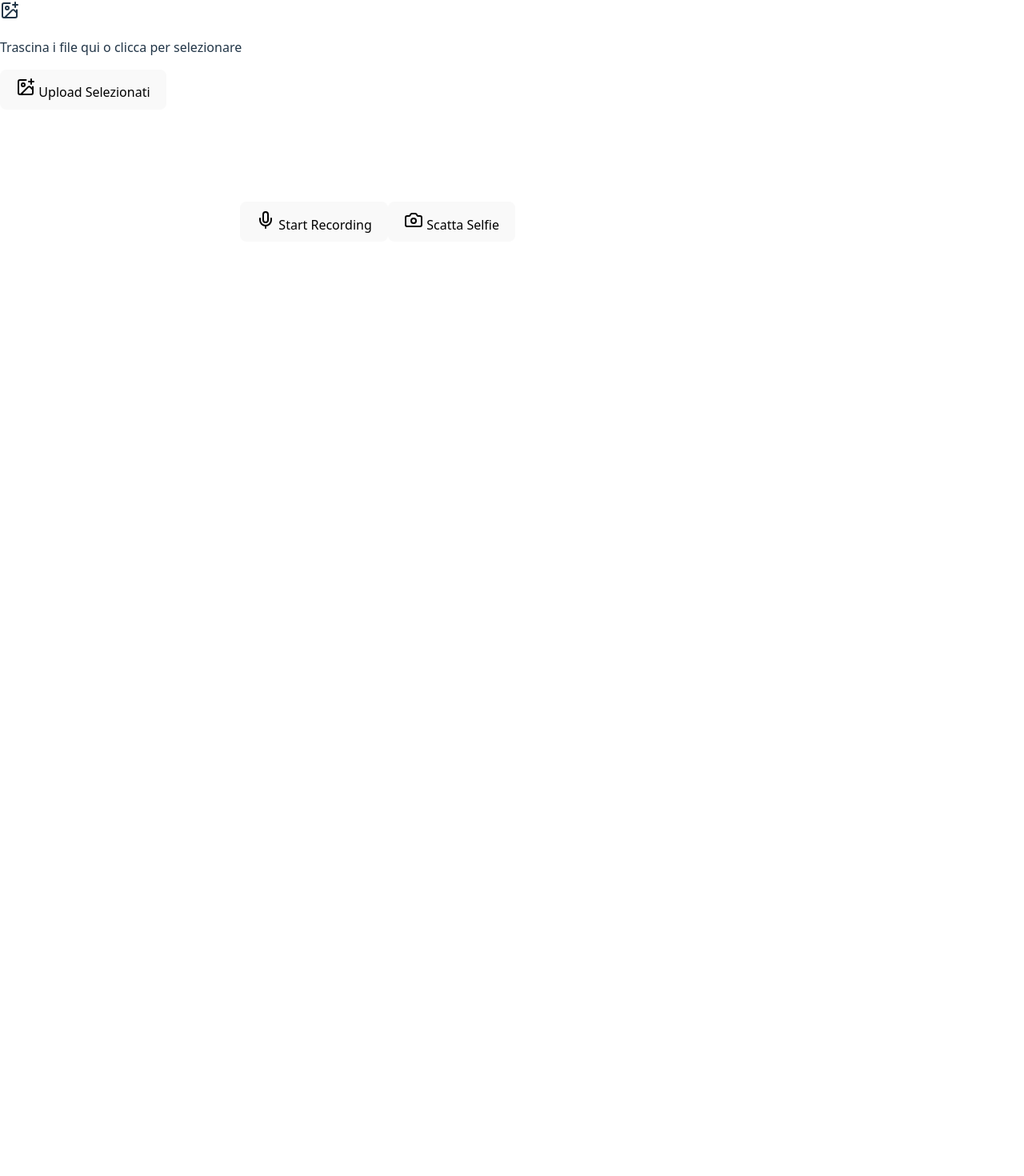
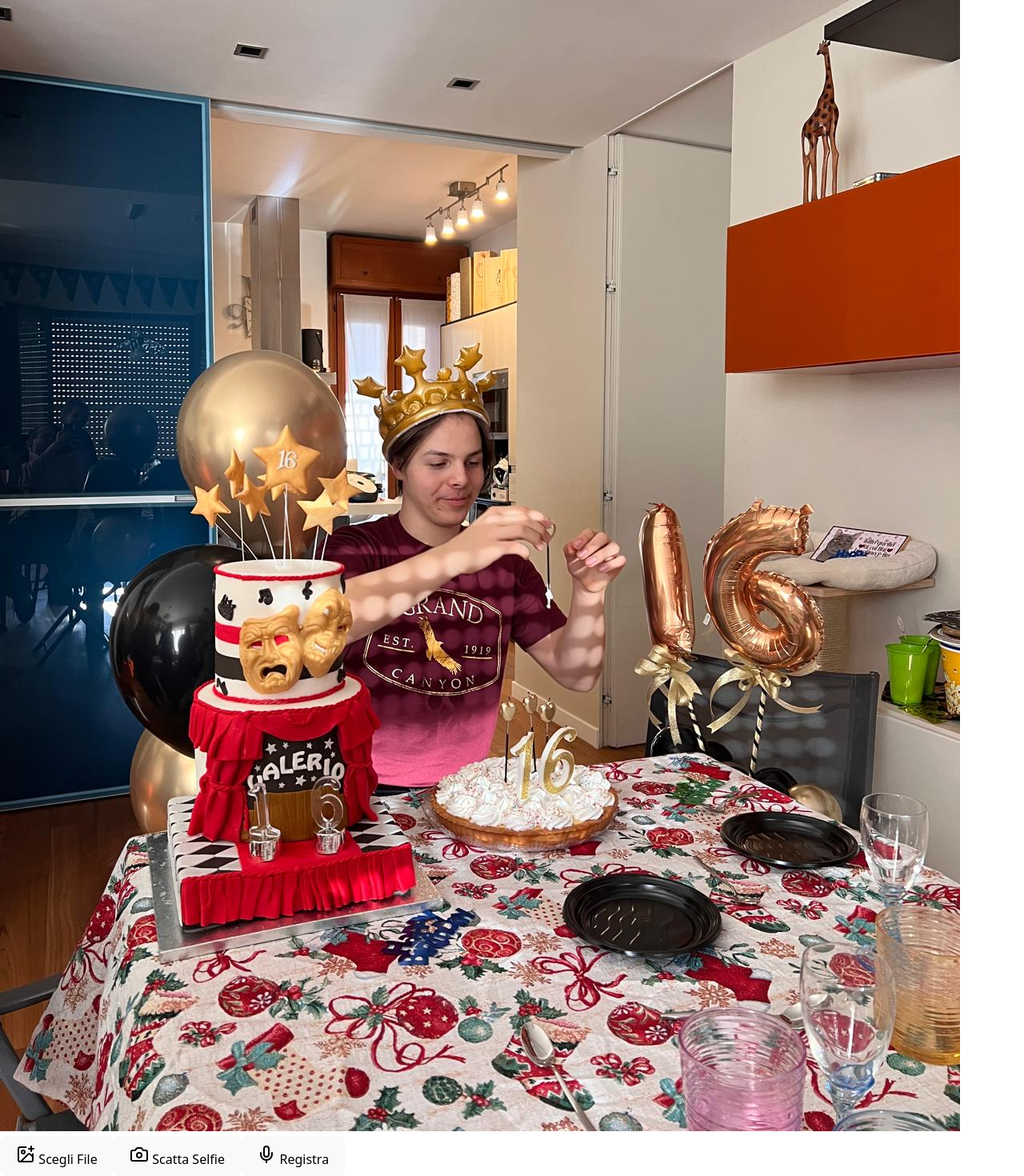
Before and after one commit to daticca/supabase-valerio-app, a React (Vite) app: page / in a window 1280 px wide. Shown: the part 311-1781 px from the top of the page at 80% size. Before the commit the page ends 800 px from the top, so only its background shows below. Built offline with nearby package versions, Linux system fonts and the light colour scheme.

Commit message:
App aggiornata con icone e correzioni

```diff
--- a/src/App.jsx
+++ b/src/App.jsx
@@ -2,8 +2,9 @@ import React, { useState, useRef } from "react";
 import { createClient } from "@supabase/supabase-js";
 import { useDropzone } from "react-dropzone";
 import { Camera, Mic, ImagePlus } from "lucide-react";
+import valerioPhoto from "./assets/valerio.jpeg";
 
-// Supabase client con variabili d'ambiente
+// Supabase
 const supabaseUrl = import.meta.env.VITE_SUPABASE_URL;
 const supabaseKey = import.meta.env.VITE_SUPABASE_ANON_KEY;
 const supabase = createClient(supabaseUrl, supabaseKey);
@@ -17,7 +18,6 @@ export default function App() {
   const mediaRecorderRef = useRef();
   const [stream, setStream] = useState(null);
 
-  // Drag & drop dei file
   const { getRootProps, getInputProps } = useDropzone({
     onDrop: async (acceptedFiles) => {
       setFiles(acceptedFiles);
@@ -27,7 +27,6 @@ export default function App() {
     },
   });
 
-  // Upload su Supabase
   const uploadFile = async (file) => {
     const filename = `${Date.now()}_${file.name || "media.webm"}`;
     const { data, error } = await supabase.storage
@@ -41,13 +40,10 @@ export default function App() {
       .from("valerio-uploads")
       .getPublicUrl(filename).data.publicUrl;
 
-    // Salva metadati nel database
     await supabase.from("files").insert([{ filename, url, type: file.type }]);
-
     setPreview((prev) => [...prev, url]);
   };
 
-  // Registrazione audio/video
   const startRecording = async () => {
     const mediaStream = await navigator.mediaDevices.getUserMedia({
       video: true,
@@ -73,7 +69,6 @@ export default function App() {
     setRecording(false);
   };
 
-  // Scatta selfie
   const takePhoto = async () => {
     const mediaStream = await navigator.mediaDevices.getUserMedia({ video: true });
     const video = document.createElement("video");
@@ -91,63 +86,61 @@ export default function App() {
   };
 
   return (
-    <div className="p-4">
-      <h1 className="text-2xl font-bold mb-4">Upload e Registrazione Web</h1>
-
-      {/* Drag & Drop */}
-      <div
-        {...getRootProps()}
-        className="border p-4 mb-4 flex items-center justify-center cursor-pointer hover:bg-gray-100 transition rounded"
-      >
-        <input {...getInputProps()} />
-        <ImagePlus className="w-6 h-6 mr-2 text-blue-500" />
-        <p>Trascina i file qui o clicca per selezionare</p>
+    <div className="p-6 max-w-4xl mx-auto">
+      {/* Titolo in frame */}
+      <div className="bg-blue-500 text-white p-4 rounded shadow mb-6 text-center">
+        <h1 className="text-3xl font-bold">Upload e Registrazione Web</h1>
       </div>
 
-      <button
-        onClick={() => files.forEach(uploadFile)}
-        className="mb-4 bg-blue-500 text-white px-4 py-2 rounded flex items-center hover:bg-blue-600 transition"
-      >
-        <ImagePlus className="w-5 h-5 mr-2" /> Upload Selezionati
-      </button>
+      {/* Foto */}
+      <div className="flex justify-center mb-6">
+        <img
+          src={valerioPhoto}
+          alt="Valerio"
+          className="w-48 h-48 object-cover rounded-full shadow-lg"
+        />
+      </div>
 
-      {/* Live video / registrazione */}
-      <div className="mb-4 flex flex-wrap gap-2 items-center">
-        <video
-          ref={videoRef}
-          autoPlay
-          muted
-          className="w-64 h-48 border mb-2 rounded"
-        ></video>
+      {/* Pulsanti grandi affiancati / responsive */}
+      <div className="flex flex-wrap justify-center gap-4 mb-6">
+        {/* Drag & drop / scegli file */}
+        <button
+          {...getRootProps()}
+          className="bg-blue-500 text-white px-6 py-4 rounded-lg flex items-center gap-2 hover:bg-blue-600 transition w-full sm:w-auto justify-center"
+        >
+          <ImagePlus className="w-6 h-6" /> Scegli File
+          <input {...getInputProps()} />
+        </button>
 
+        {/* Selfie */}
+        <button
+          onClick={takePhoto}
+          className="bg-yellow-500 text-white px-6 py-4 rounded-lg flex items-center gap-2 hover:bg-yellow-600 transition w-full sm:w-auto justify-center"
+        >
+          <Camera className="w-6 h-6" /> Scatta Selfie
+        </button>
+
+        {/* Registrazione audio/video */}
         {!recording ? (
           <button
             onClick={startRecording}
-            className="bg-green-500 text-white px-4 py-2 rounded flex items-center mr-2 hover:bg-green-600 transition"
+            className="bg-green-500 text-white px-6 py-4 rounded-lg flex items-center gap-2 hover:bg-green-600 transition w-full sm:w-auto justify-center"
           >
-            <Mic className="w-5 h-5 mr-2" /> Start Recording
+            <Mic className="w-6 h-6" /> Registra
           </button>
         ) : (
           <button
             onClick={stopRecording}
-            className="bg-red-500 text-white px-4 py-2 rounded flex items-center mr-2 hover:bg-red-600 transition"
+            className="bg-red-500 text-white px-6 py-4 rounded-lg flex items-center gap-2 hover:bg-red-600 transition w-full sm:w-auto justify-center"
           >
-            <Mic className="w-5 h-5 mr-2" /> Stop Recording
+            <Mic className="w-6 h-6" /> Stop
           </button>
         )}
-
-        <button
-          onClick={takePhoto}
-          className="bg-yellow-500 text-white px-4 py-2 rounded flex items-center hover:bg-yellow-600 transition"
-        >
-          <Camera className="w-5 h-5 mr-2" /> Scatta Selfie
-        </button>
       </div>
 
-      {/* Anteprime file */}
-      <div className="grid grid-cols-3 gap-2 mt-4">
+      {/* Anteprime file responsive */}
+      <div className="grid grid-cols-1 sm:grid-cols-2 md:grid-cols-3 gap-4">
         {preview.map((url, idx) => {
-          // Mostra video se tipo video, altrimenti immagine
           if (url.endsWith(".mp4") || url.endsWith(".webm")) {
             return (
               <video
```
Also changed, not shown: src/assets/valerio.jpeg (added).
